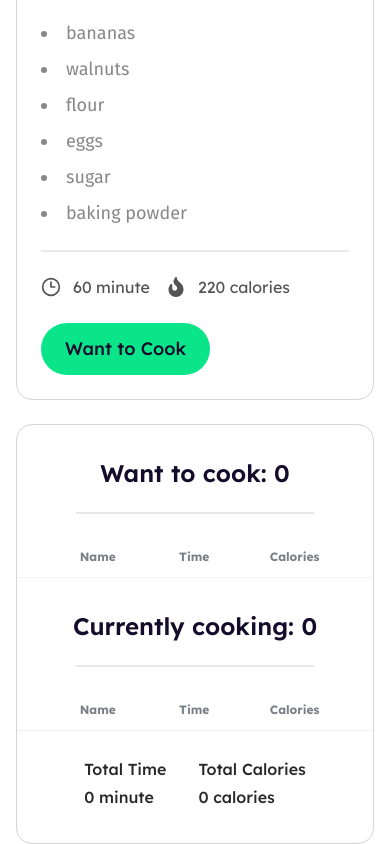
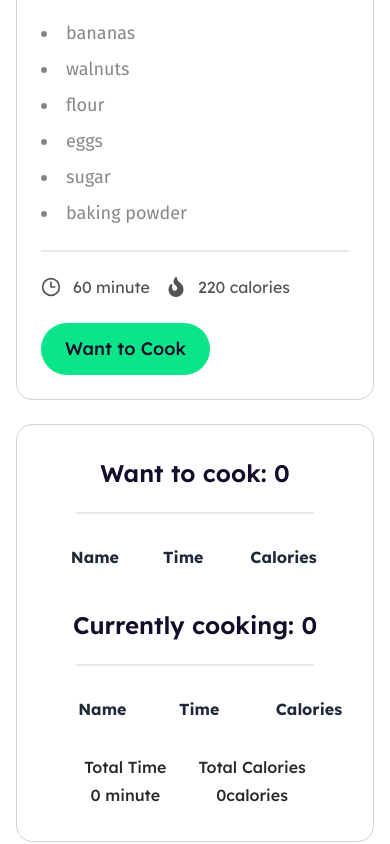
Before and after one commit to omor777/chefs-table, a React (Vite) app: page / in a window 390 px wide. Shown: the part 5650-6494 px from the top of the page. Built offline with nearby package versions, Linux system fonts and the light colour scheme.

Commit message:
responsive cart section

```diff
--- a/src/components/Cart/Cart.jsx
+++ b/src/components/Cart/Cart.jsx
@@ -9,18 +9,20 @@ function Cart({ recipes, handleAddToCooking, cookingRecipe }) {
           Want to cook: {recipes.length}
         </h4>
         <div className="divider w-2/3 mx-auto"></div>
-        <table className="table">
+        <div className="overflow-x-auto">
+          <table className="table-sm lg:table w-full">
             <thead>
               <tr>
                 <th></th>
                 <th>Name</th>
                 <th>Time</th>
                 <th>Calories</th>
+                <th></th>
               </tr>
             </thead>
             {recipes.map((recipe, index) => (
               <tbody key={recipe.id}>
-              <tr className="bg-[#28282808]">
+                <tr className="bg-[#28282808] ">
                   <td>{index + 1}</td>
                   <td>{recipe.recipe_name}</td>
                   <td>{recipe.preparing_time} minutes</td>
@@ -30,7 +32,7 @@ function Cart({ recipes, handleAddToCooking, cookingRecipe }) {
                       onClick={() => {
                         handleAddToCooking(recipe);
                       }}
-                    className="bg-main px-[18px] py-[9px] rounded-full font-medium text-black-900"
+                      className="bg-main py-2 px-4 lg:px-[18px] lg:py-[9px] rounded-full text-sm lg:text-base font-medium text-black-900"
                     >
                       Preparing
                     </button>
@@ -39,12 +41,13 @@ function Cart({ recipes, handleAddToCooking, cookingRecipe }) {
               </tbody>
             ))}
           </table>
+        </div>
         {/* two table */}
         <h4 className="text-2xl font-semibold text-black-900 text-center mt-8">
           Currently cooking: {cookingRecipe.length}
         </h4>
         <div className="divider w-2/3 mx-auto"></div>
-        <table className="table">
+        <table className="table-sm  lg:table w-full">
           <thead>
             <tr>
               <th></th>
@@ -67,20 +70,21 @@ function Cart({ recipes, handleAddToCooking, cookingRecipe }) {
           })}
         </table>
         <div className="flex items-center justify-center gap-8 mt-6">
-          <p className="text-black-800 font-medium leading-7 flex flex-col">
-            Total Time{" "}
+          <p className="text-black-800 font-medium leading-7 flex flex-col items-center text-center">
+            Total Time
             <span>
               {cookingRecipe.reduce(
                 (acc, curr) => acc + curr.preparing_time,
                 0
-              )}{" "}
+              )}
+              {"  "}
               minute
             </span>
           </p>
-          <p className="text-black-800 font-medium leading-7 flex flex-col">
-            Total Calories{" "}
+          <p className="text-black-800 font-medium leading-7 flex flex-col text-center">
+            Total Calories
             <span>
-              {cookingRecipe.reduce((acc, curr) => acc + curr.calories, 0)}{" "}
+              {cookingRecipe.reduce((acc, curr) => acc + curr.calories, 0)}
               calories
             </span>
           </p>
```
Also changed, not shown: src/App.jsx (+4 -4 lines). Lines whose indentation alone changed are shown as unchanged.
